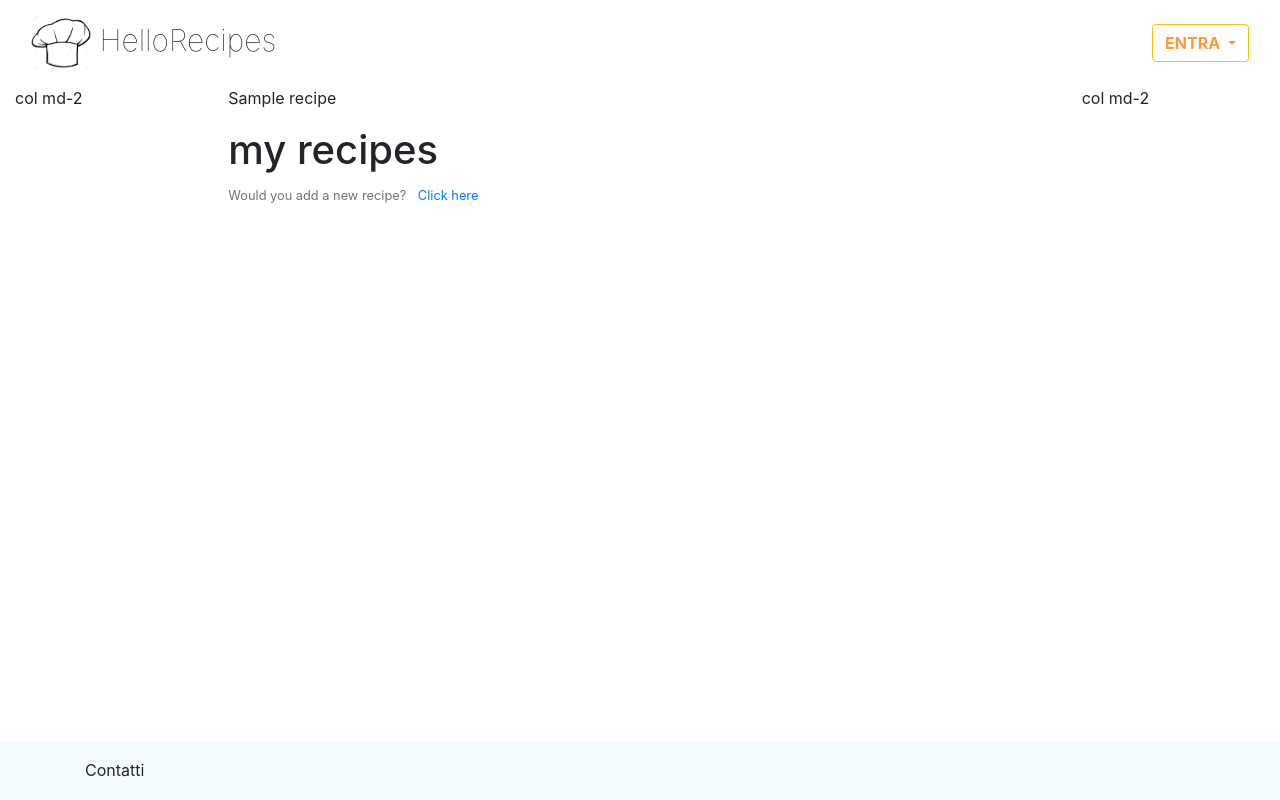
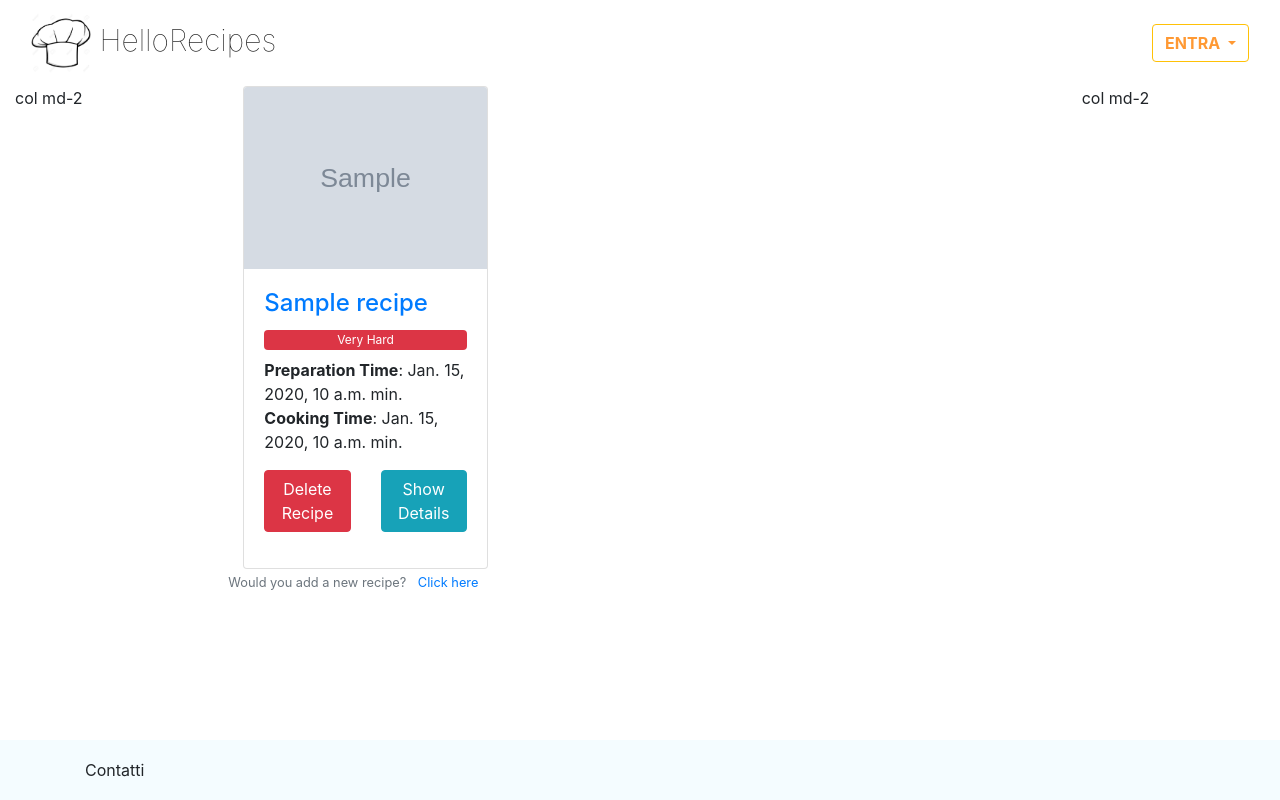
Before and after one commit to andrewp88/MyRecipe_Website, a Django app: template recipe/templates/recipe/myRecipe.html in a window 1280 px wide. Run offline with Django 3.2, Linux system fonts and the light colour scheme; the template is opened without the code that fills it: most values are stand-ins (such as "Sample title", 1, 10 or a date in 2020); grey boxes marked "Sample" are stand-in pictures; some libraries are stand-ins or nearby versions.

Commit message:
Created the Recipe thumbnail in myRecipe.html

```diff
--- a/recipe/templates/recipe/myRecipe.html
+++ b/recipe/templates/recipe/myRecipe.html
@@ -2,15 +2,75 @@
 
 {% block content %}
 
+    <div class="container">
+        <div class="row">
+            <div class="col">
+                <div class="row">
                         {% if recipe_list %}
                             {% for recipe in recipe_list %}
-         <p>{{recipe.title}}</p>
+                                <div class="col-12 col-md-6 col-lg-4">
+                                    <div class="card">
+                                        <img class="card-img-top" src="{{ recipe.mainImage.url }}" alt="Recipe Main Image">
+                                        <div class="card-body">
+                                            <h4 class="card-title"><a href="" title="View Product">{{ recipe.title }}</a></h4>
+                                            <div class="row">
+                                                <div class="col">
+                                                    {% if recipe.difficulty == 1 %}
+                                                        <div class="progress mb-2"  style="height: 20px;">
+                                                          <div class="progress-bar bg-success" role="progressbar" style="width: 20%" aria-valuenow="20" aria-valuemin="0" aria-valuemax="100">Very Easy</div>
+                                                        </div>
+                                                    {% elif recipe.difficulty == 2 %}
+                                                        <div class="progress mb-2"  style="height: 20px;">
+                                                          <div class="progress-bar bg-info" role="progressbar" style="width: 35%" aria-valuenow="35" aria-valuemin="0" aria-valuemax="100">Easy</div>
+                                                        </div>
+                                                    {% elif recipe.difficulty == 3 %}
+                                                        <div class="progress mb-2"  style="height: 20px;">
+                                                          <div class="progress-bar" role="progressbar" style="width: 50%" aria-valuenow="50" aria-valuemin="0" aria-valuemax="100">Medium</div>
+                                                        </div>
+                                                    {% elif recipe.difficulty == 4 %}
+                                                        <div class="progress mb-2"  style="height: 20px;">
+                                                          <div class="progress-bar bg-warning" role="progressbar" style="width: 80%" aria-valuenow="80" aria-valuemin="0" aria-valuemax="100">Hard</div>
+                                                        </div>
+                                                    {% else %}
+                                                        <div class="progress mb-2"  style="height: 20px;">
+                                                          <div class="progress-bar bg-danger" role="progressbar" style="width: 100%" aria-valuenow="100" aria-valuemin="0" aria-valuemax="100">Very Hard</div>
+                                                        </div>
+                                                    {% endif %}
+                                                </div>
+                                            </div>
+                                            <p class="card-text">
+                                                <span class="font-weight-bold">Preparation Time</span>: {{ recipe.prepTime }} min.
+                                                <br>
+                                                <span class="font-weight-bold">Cooking Time</span>: {{ recipe.cookTime }} min.
+                                            </p>
+
+                                            <div class="row">
+                                                <div class="col-6">
+                                                    <p class="btn btn-danger btn-block">Delete Recipe</p>
+                                                </div>
+                                                <div class="col-6">
+                                                    <p class="btn btn-info btn-block">Show Details</p>
+                                                </div>
+                                            </div>
+                                        </div>
+                                    </div>
+                                </div>
                             {% endfor %}
                         {% endif %}
-    <h1>my recipes</h1>
+                </div>
+            </div>
+        </div>
+    </div>
+
+
+
+    <div class="row">
+        <div class="col-12">
             <small class="text-muted">
                 Would you add a new recipe? <a class="ml-2" href="{% url 'newrecipe' %}"> Click here</a>
             </small>
+        </div>
+    </div>
 
 
 
```
Also changed, not shown: media/imgs/recipes/titleImgs/2017_0907_185633_001_UcOelqv.JPG (added), media/imgs/recipes/titleImgs/IMG_20170907_142140.jpg (added), media/imgs/recipes/titleImgs/IMG_20170907_221755.jpg (added), media/imgs/recipes/titleImgs/IMG_20170909_093410.jpg (added), media/imgs/recipes/titleImgs/IMG_20170909_144025.jpg (added), media/imgs/recipes/titleImgs/IMG_20170913_163326.jpg (added). Lines whose indentation alone changed are shown as unchanged.
